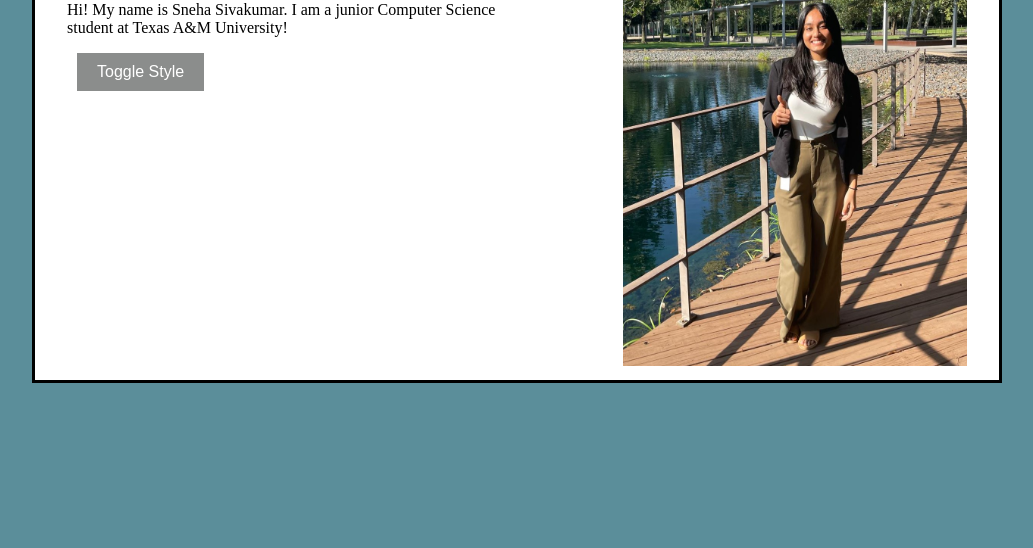
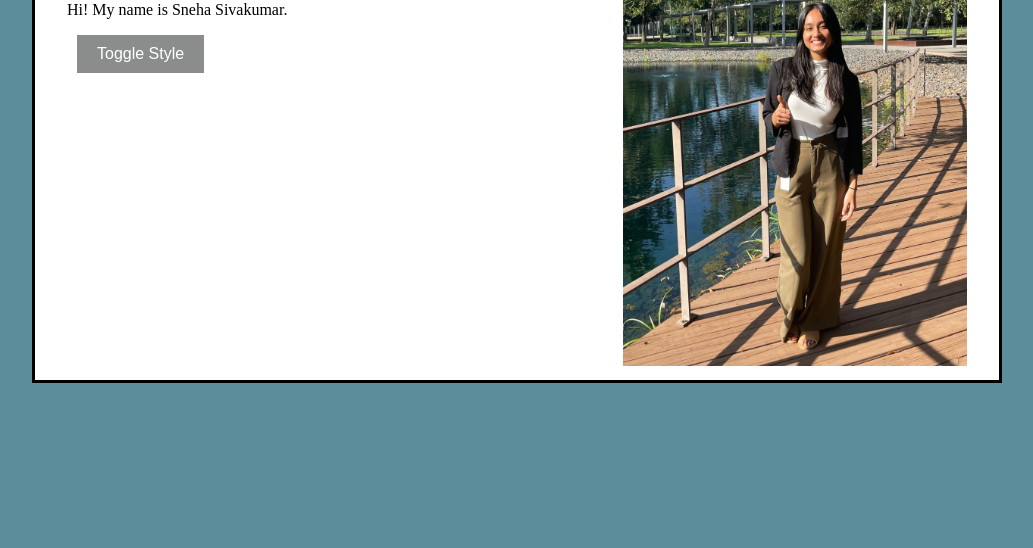
Before and after one commit to snehasiv4/cs412sneha.me, a plain HTML site: page index.html in a window 1280 px wide. Shown: the part 252-800 px from the top of the page, without its empty margins (123-1156 px from the left). Drawn offline with Linux system fonts and the light colour scheme.

Commit message:
another change

```diff
--- a/index.html
+++ b/index.html
@@ -31,8 +31,7 @@
         <img src="pics/halpic2.jpg" alt="Sneha picture">
         <h1>Sneha Sivakumar</h1>
         <p class="homebio">
-            Hi! My name is Sneha Sivakumar. I am a junior Computer Science
-            student at Texas A&M University!
+            Hi! My name is Sneha Sivakumar.
         </p>
         <button onclick="toggleStyle()">Toggle Style</button>
     </div>
```
